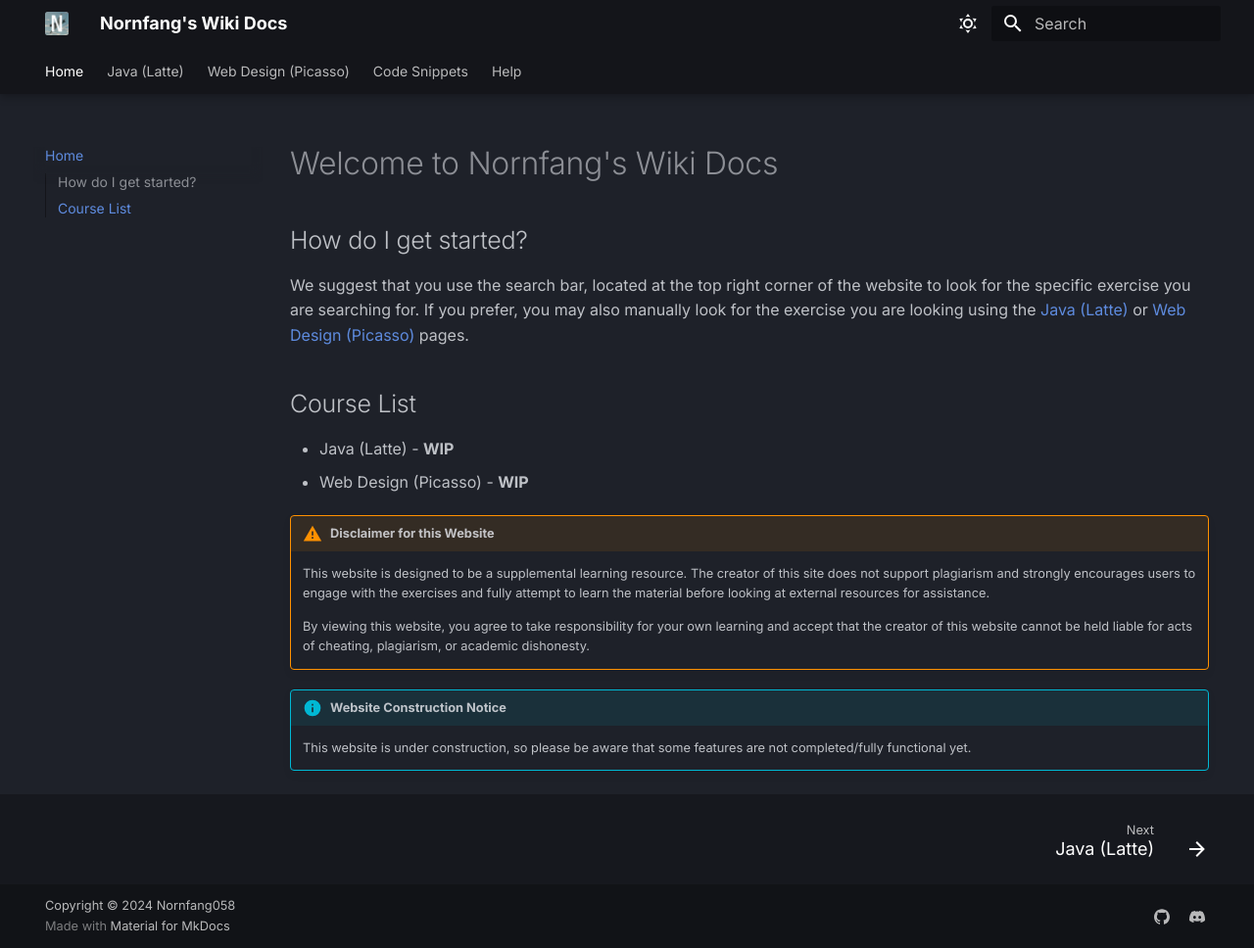
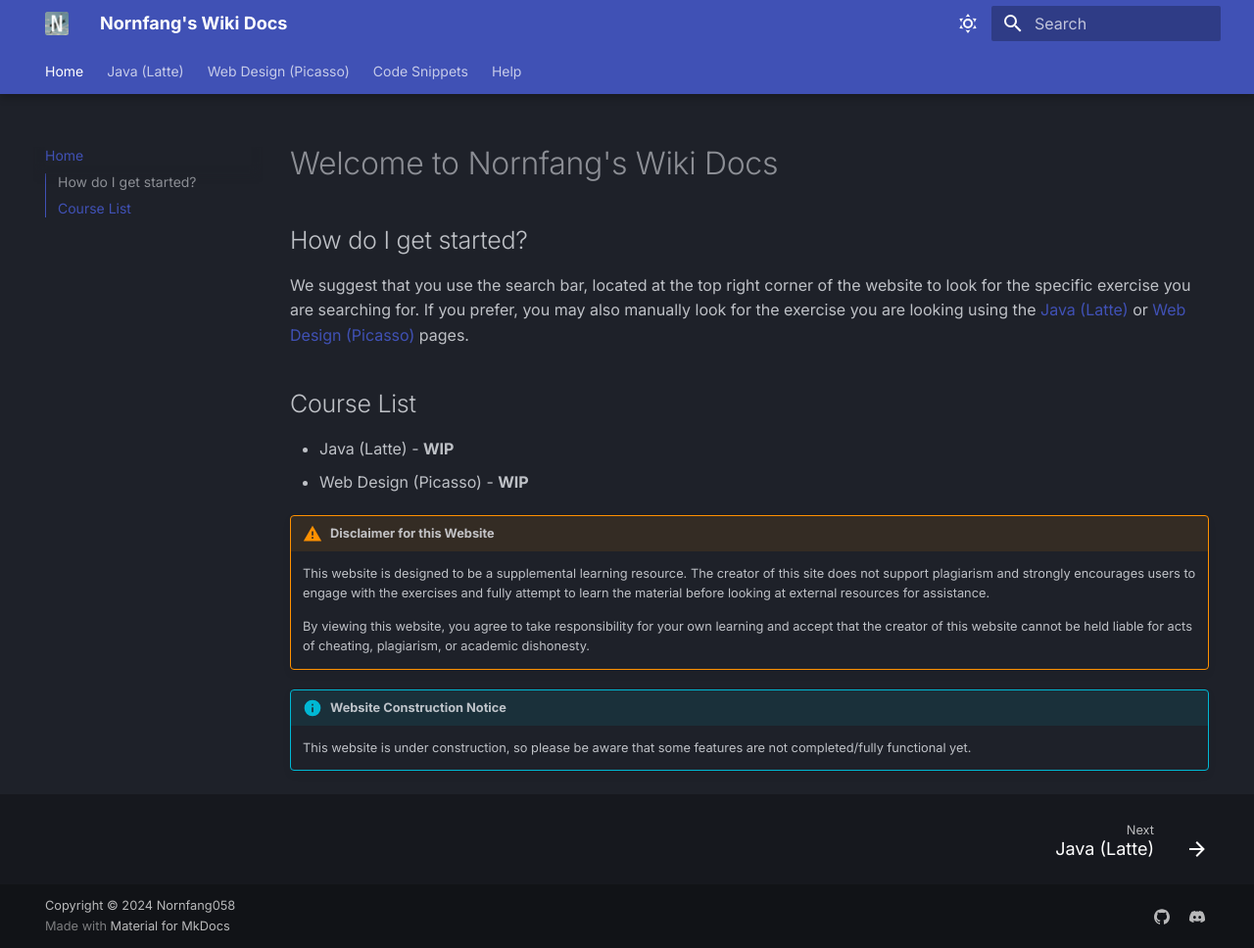
Before and after one commit to nornfang058/wiki-docs, an MkDocs documentation site: the page built from docs/index.md, in a window 1280 px wide and 968 px high. Shown: the whole window at 98% size. Built offline with MkDocs 1.6.1 and Material for MkDocs 9.7.7, drawn with Linux system fonts in a browser that asks for light colours.

Commit message:
Testing custom coloring.

```diff
--- a/mkdocs.yml
+++ b/mkdocs.yml
@@ -27,16 +27,16 @@ theme:
       toggle:
         icon: material/weather-sunny
         name: Dark mode
-      primary: black
-      accent: blue
+      primary: custom
+      accent: custom
 
     # Light Mode
     - scheme: default
       toggle:
         icon: material/weather-night
         name: Light mode
-      primary: black
-      accent: blue
+      primary: custom
+      accent: custom
 
 markdown_extensions:
   - attr_list
```
